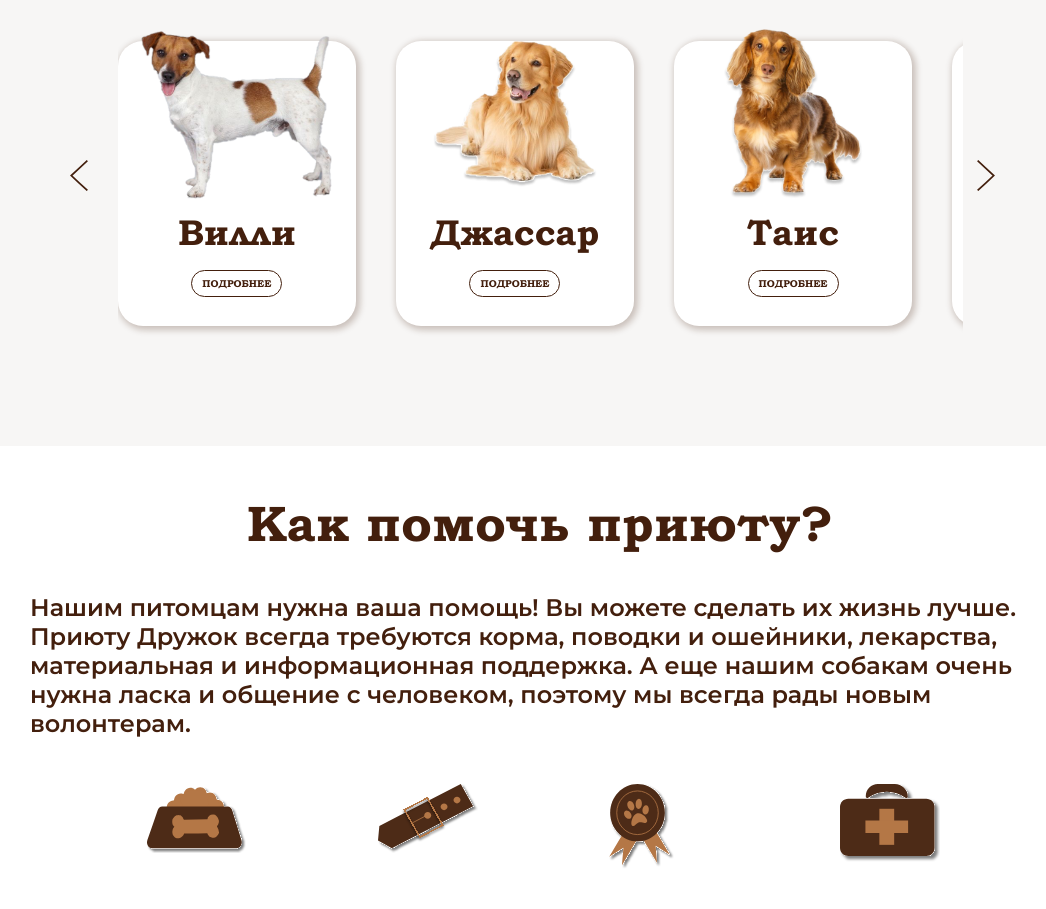
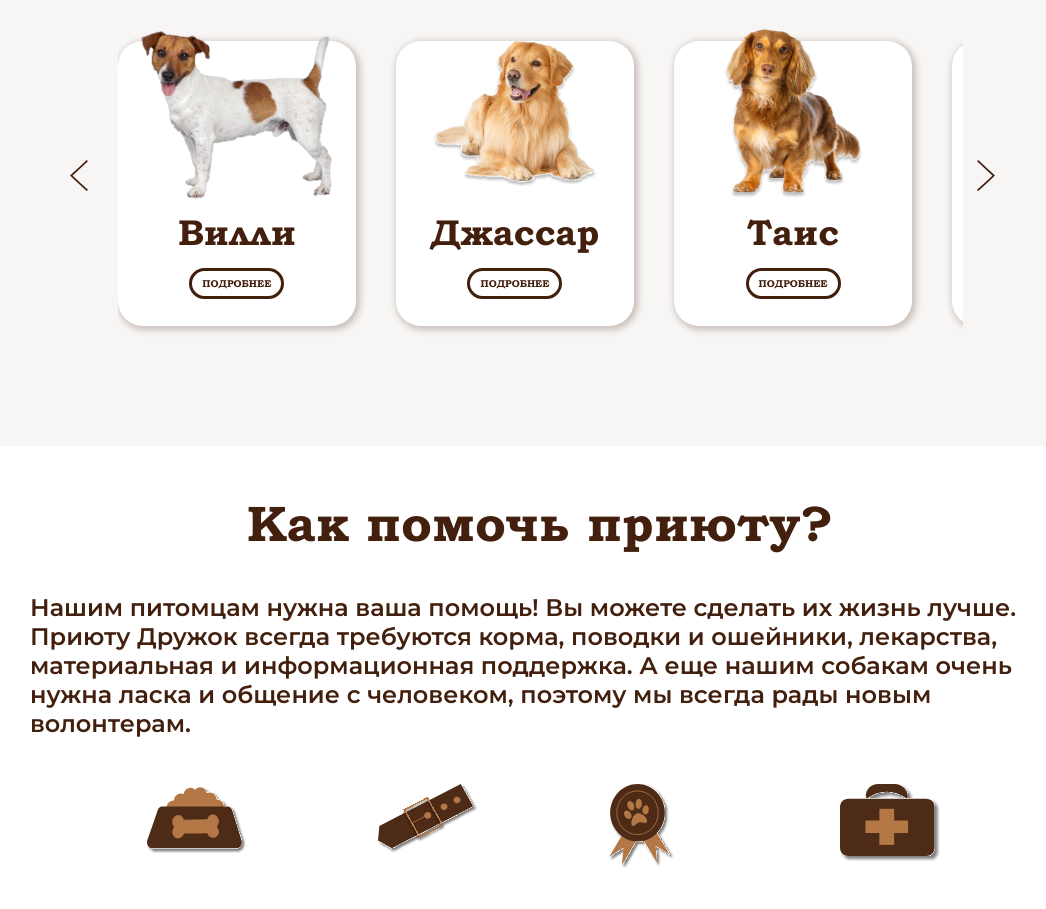
Before and after one commit to pirogue-one/1_adaptive, a plain HTML site: page index.html in a window 1280 px wide. Shown: the part 1249-2158 px from the top of the page, without its empty margins (100-1146 px from the left). Drawn offline with Linux system fonts and the light colour scheme; files whose address does not match are found by name.

Commit message:
changed border size at summary

```diff
--- a/css/style.css
+++ b/css/style.css
@@ -339,7 +339,7 @@ header {
   text-transform: uppercase;
   background: #ffffff;
   cursor: pointer;
-  border: 0.15vw solid #431F0D;
+  border: 3px solid #431F0D;
   border-radius: 5vw;
   overflow: hidden;
   z-index: 1;
```
